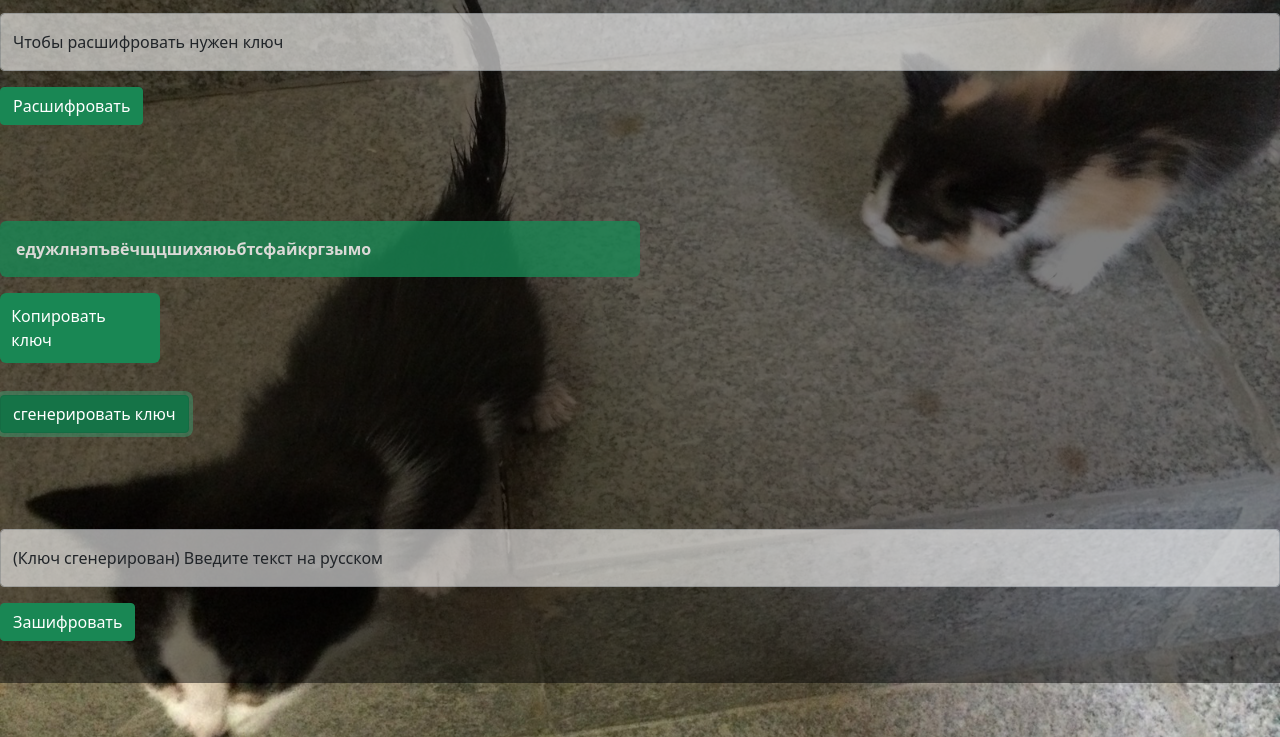
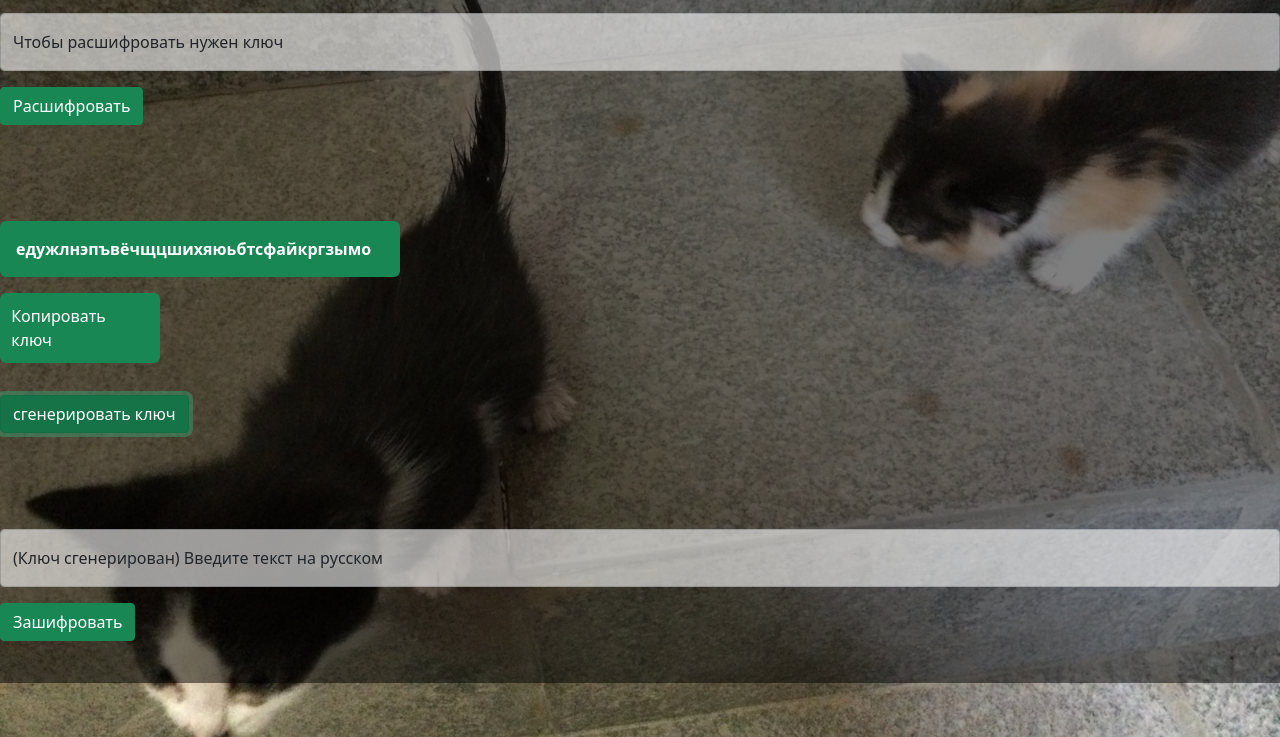
Before and after one commit to Dan11r/scrambler.github.io, a plain HTML site: page index.html in a window 1280 px wide. Both pictures are taken after a click on the button "сгенерировать ключ". Shown: the part 117-854 px from the top of the page. Drawn offline with nearby package versions, Linux system fonts and the light colour scheme.

Commit message:
префиксы

```diff
--- a/script.js
+++ b/script.js
@@ -58,8 +58,11 @@ genKeyBtn.addEventListener('click', ()=>{
     generatedKeySpan.style.color = 'white'
     generatedKeySpan.style.backgroundColor = '#198754'
     generatedKeySpan.innerText= `${key}`
+    generatedKeySpan.style.opacity = '1'
     encryptSection.style.display = 'block'
+    encryptSection.style.opacity = '1'
     copyKey.style.display = 'inline-block'
+    copyKey.style.opacity = '1'
     copyKey.style.backgroundColor = '#198754'
 })
 copyKey.addEventListener('click', ()=>{
--- a/style.css
+++ b/style.css
@@ -1,4 +1,5 @@
 *{
+    -webkit-box-sizing: border-box;
     box-sizing: border-box;
 }
 body{
@@ -30,23 +31,29 @@ body::after{
     margin-bottom: 6rem;
 }
 .keySection{
+    display:-webkit-box;
+    display:-ms-flexbox;
     display:flex;
+    -webkit-box-orient: vertical;
+    -webkit-box-direction: normal;
+    -ms-flex-direction: column;
     flex-direction: column;
 }
 #encryptSection {
     display: none;
+    opacity: 1;
 }
 #generatedKeySpan{
     overflow: auto;
     display: inline-block;
-    opacity: 0.8;
-    max-width: 40rem;
+    max-width: 25rem;
     padding: 1rem;
     border-radius: 6px;
     color: red;
     font-weight: 800
 }
 #copyKey{
+    opacity: 0;
     cursor: pointer;
     background-color: #198754;
     display: none;
```
